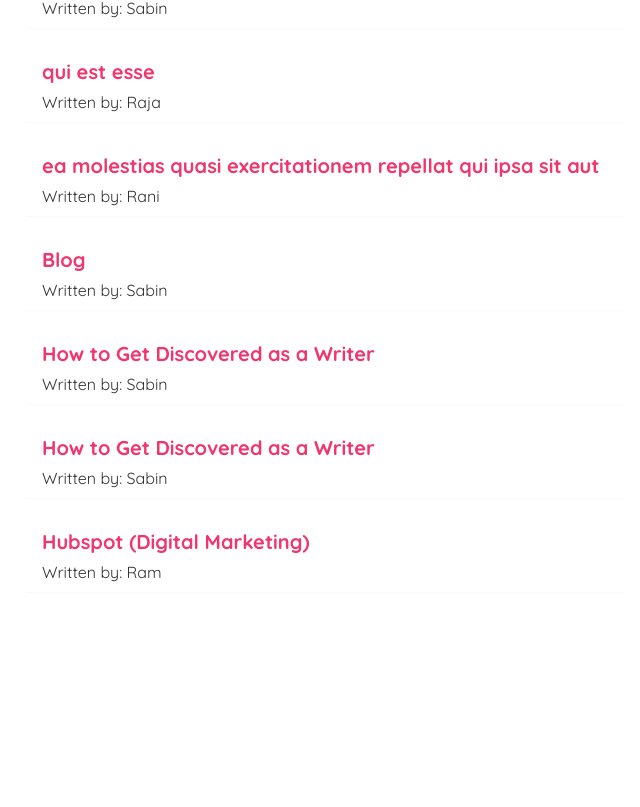
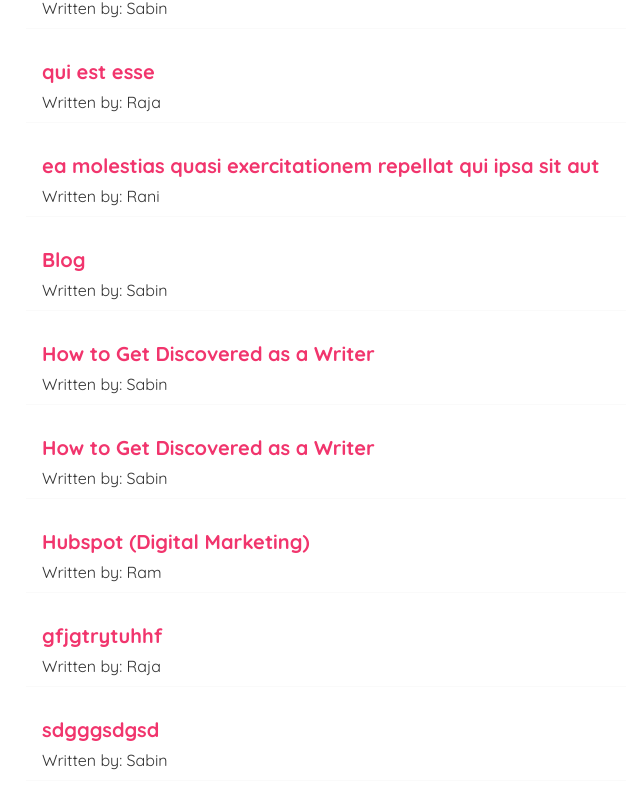
Before and after one commit to RajaramBhurtel/react-blog, a React (Create React App) app: page / in a window 1280 px wide. Shown: the part 251-1058 px from the top of the page, without its empty margins (314-954 px from the left). Before the commit the page ends 924 px from the top, so only its background shows below. Built offline with nearby package versions, Linux system fonts and the light colour scheme; data requests are answered from the project's data file.

Commit message:
redirection using useNavigation

```diff
--- a/data/db.json
+++ b/data/db.json
@@ -41,6 +41,18 @@
       "body": "SaaS powerhouse, Hubspot, has one of the most trafficked blogs, not only in its niche but across various niches.\n\nFounded in 2005 by Brian Halligan and Dharmesh Shah, the company’s core focus has always been helping businesses nail their inbound marketing.\n\nHubSpot’s blog is built around 3 general categories — marketing, sales, and customer success. In essence, it’s actually 3 blogs in one, catering for their 3 most important personas.",
       "author": "Ram",
       "id": 7
+    },
+    {
+      "title": "gfjgtrytuhhf",
+      "body": "fghjfggffj",
+      "author": "Raja",
+      "id": 8
+    },
+    {
+      "title": "sdgggsdgsd",
+      "body": "dsgdgddfgfdgf",
+      "author": "Sabin",
+      "id": 9
     }
   ]
 }
--- a/src/Create.js
+++ b/src/Create.js
@@ -1,10 +1,12 @@
 import { useState } from "react";
+import { useNavigate } from "react-router-dom";
 
 const Create = () => {
     const [title, setTitle] = useState('');
     const [body, setBody] = useState('');
     const [author, setAuthor] = useState("Sabin");
     const [isPending, setIsPending] = useState(false);
+    const navigate = useNavigate();
 
     const handleSubmit = (e) => {
         e.preventDefault();
@@ -18,7 +20,9 @@ const Create = () => {
         }).then(()=>{
             console.log('New blog added.');
             setIsPending(false);
+            navigate('/');
         })
+
     }
 
     return (
```
